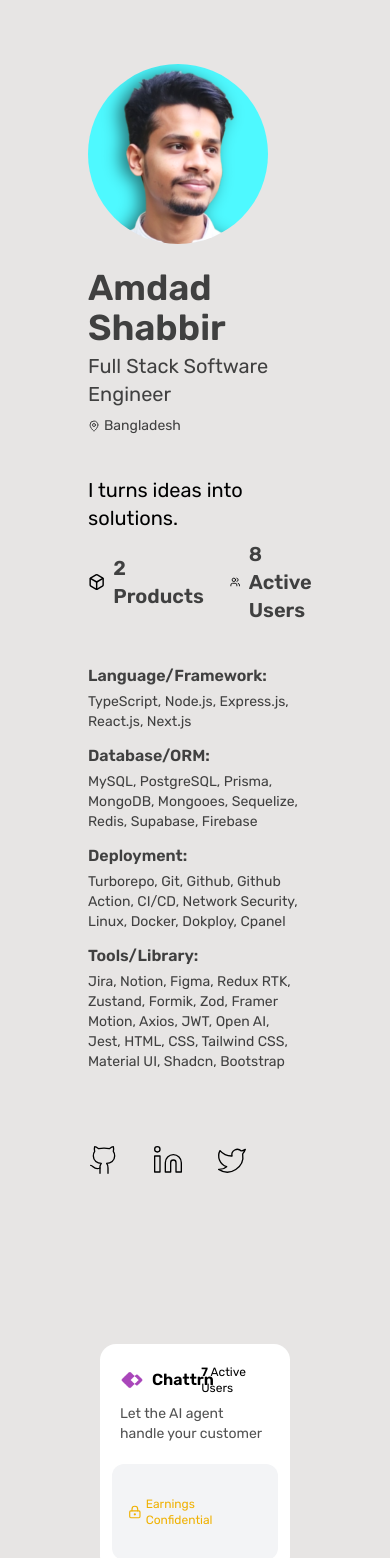
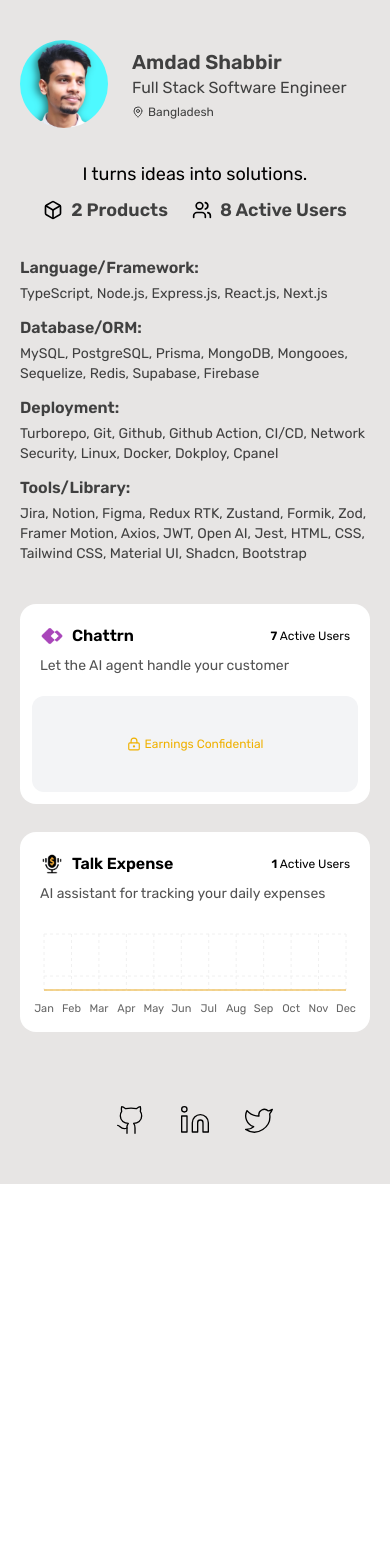
Before and after one commit to Shabbir-Building/whatibuilding, a Next.js app in the folder apps/web/: page / in a window 390 px wide. Shown: the top 1558 px of the page. After the commit the page ends 1184 px from the top, so only its background shows below. Built offline with nearby package versions, Linux system fonts and the light colour scheme.

Commit message:
Make the home page responsive for mobile device

```diff
--- a/apps/web/app/(marketing)/components/DeveloperInfo.tsx
+++ b/apps/web/app/(marketing)/components/DeveloperInfo.tsx
@@ -1,33 +1,34 @@
-import { MapPin, Box, Users, Github, Linkedin, Twitter } from "lucide-react";
+import { MapPin, Box, Users } from "lucide-react";
 import Image from "next/image";
 import Link from "next/link";
 import { devSkills } from "../constants";
+import DeveloperSocialLinks from "./DeveloperSocialLinks";
 
 export default function DeveloperInfo() {
   const profileImage = "/profile-image.png";
 
   return (
-    <div className="py-16 w-full md:w-[33%] flex flex-col gap-10 min-h-screen md:h-screen md:overflow-y-auto">
+    <div className="pt-10 md:py-16 w-full md:w-[33%] flex flex-col gap-8 md:gap-10">
       {/* Profile Section */}
-      <div className="flex flex-col gap-6">
+      <div className="flex flex-row gap-6 md:flex-col items-center md:items-start">
         <Image
           alt="profile-image"
           src={profileImage}
           width={180}
           height={180}
-          className="rounded-full"
+          className="rounded-full size-22 md:size-45"
         />
-        <div className="space-y-1">
-          <h1 className="text-4xl font-semibold text-neutral-700">
+        <div className="md:space-y-1 flex flex-col">
+          <h1 className="text-xl md:text-4xl font-semibold text-neutral-700">
             Amdad Shabbir
           </h1>
-          <p className="text-xl text-neutral-700">
+          <p className="text:md md:text-xl text-neutral-700">
             Full Stack Software Engineer
           </p>
 
           <Link
             href="https://www.google.com/maps/place/Bangladesh/data=!4m2!3m1!1s0x30adaaed80e18ba7:0xf2d28e0c4e1fc6b?sa=X&ved=1t:242&ictx=111"
-            className="w-fit flex items-center gap-1 text-sm mt-2 text-neutral-700 hover:text-blue-500 transition"
+            className="w-fit flex items-center gap-1 text-xs md:text-sm mt-1 md:mt-2 text-neutral-700 hover:text-blue-500 transition"
             target="_blank"
           >
             <MapPin size={12} />
@@ -37,19 +38,19 @@ export default function DeveloperInfo() {
       </div>
 
       {/* Bio & Stats */}
-      <div className="space-y-2">
-        <p className="text-xl">I turns ideas into solutions.</p>
+      <div className="space-y-2 flex flex-col items-center md:items-start">
+        <p className="text-lg md:text-xl">I turns ideas into solutions.</p>
 
         <div className="flex items-center gap-6 text-lg">
           <div className="flex items-center gap-2">
             <Box size={20} />
-            <span className="font-semibold text-xl text-neutral-700">
+            <span className="font-semibold text-md md:text-xl text-neutral-700">
               2 Products
             </span>
           </div>
           <div className="flex items-center gap-2">
             <Users size={20} />
-            <span className="font-semibold text-xl text-neutral-700">
+            <span className="font-semibold text-md md:text-xl text-neutral-700">
               8 Active Users
             </span>
           </div>
@@ -67,29 +68,7 @@ export default function DeveloperInfo() {
       </div>
 
       {/* Social Links */}
-      <div className="mt-8 flex items-center gap-8">
-        <Link
-          href="https://github.com/Shabbir-Building"
-          className="hover:scale-120 transition"
-          target="_blank"
-        >
-          <Github size={32} strokeWidth={1} />
-        </Link>
-        <Link
-          href="https://www.linkedin.com/in/amdadshabbir/"
-          className="hover:scale-120 transition"
-          target="_blank"
-        >
-          <Linkedin size={32} strokeWidth={1} />
-        </Link>
-        <Link
-          href="https://x.com/AmdadulShabbir"
-          className="hover:scale-120 transition"
-          target="_blank"
-        >
-          <Twitter size={32} strokeWidth={1} />
-        </Link>
-      </div>
+      <DeveloperSocialLinks className="hidden md:flex" />
     </div>
   );
 }
--- /dev/null
+++ b/apps/web/app/(marketing)/components/DeveloperSocialLinks.tsx
@@ -0,0 +1,35 @@
+import { cn } from "@whatibuilding/components";
+import { Github, Linkedin, Twitter } from "lucide-react";
+
+import Link from "next/link";
+import React from "react";
+
+const DeveloperSocialLinks = ({ className }: { className: string }) => {
+  return (
+    <div className={cn("mt-8 items-center gap-8", className)}>
+      <Link
+        href="https://github.com/Shabbir-Building"
+        className="hover:scale-120 transition"
+        target="_blank"
+      >
+        <Github size={32} strokeWidth={1} />
+      </Link>
+      <Link
+        href="https://www.linkedin.com/in/amdadshabbir/"
+        className="hover:scale-120 transition"
+        target="_blank"
+      >
+        <Linkedin size={32} strokeWidth={1} />
+      </Link>
+      <Link
+        href="https://x.com/AmdadulShabbir"
+        className="hover:scale-120 transition"
+        target="_blank"
+      >
+        <Twitter size={32} strokeWidth={1} />
+      </Link>
+    </div>
+  );
+};
+
+export default DeveloperSocialLinks;
--- a/apps/web/app/(marketing)/components/ProductList/index.tsx
+++ b/apps/web/app/(marketing)/components/ProductList/index.tsx
@@ -3,7 +3,7 @@ import ProductCard from "./ProductCard";
 
 export default function ProductList() {
   return (
-    <div className="w-full py-16 md:w-[67%] max-w-240 grid grid-cols-1 md:grid-cols-2 gap-7 content-start md:h-screen md:overflow-y-auto pb-32 scrollbar-hide p-3 items-start">
+    <div className="w-full md:py-16 md:w-[67%] max-w-240 grid grid-cols-1 md:grid-cols-2 gap-7 content-start md:h-screen md:overflow-y-auto md:pb-32 scrollbar-hide md:p-3 items-start">
       {productList.map((product) => (
         <ProductCard key={product.name} product={product} />
       ))}
--- a/apps/web/app/(marketing)/page.tsx
+++ b/apps/web/app/(marketing)/page.tsx
@@ -1,11 +1,13 @@
 import DeveloperInfo from "./components/DeveloperInfo";
+import DeveloperSocialLinks from "./components/DeveloperSocialLinks";
 import ProductList from "./components/ProductList";
 
 export default function LandingPage() {
   return (
-    <div className="flex flex-col justify-center px-22 gap-10 md:flex-row md:h-screen md:overflow-hidden">
+    <div className="flex flex-col justify-center px-5 md:px-22 gap-10 md:flex-row md:h-screen md:overflow-hidden">
       <DeveloperInfo />
       <ProductList />
+      <DeveloperSocialLinks className="flex md:hidden justify-center pb-12" />
     </div>
   );
 }
```
